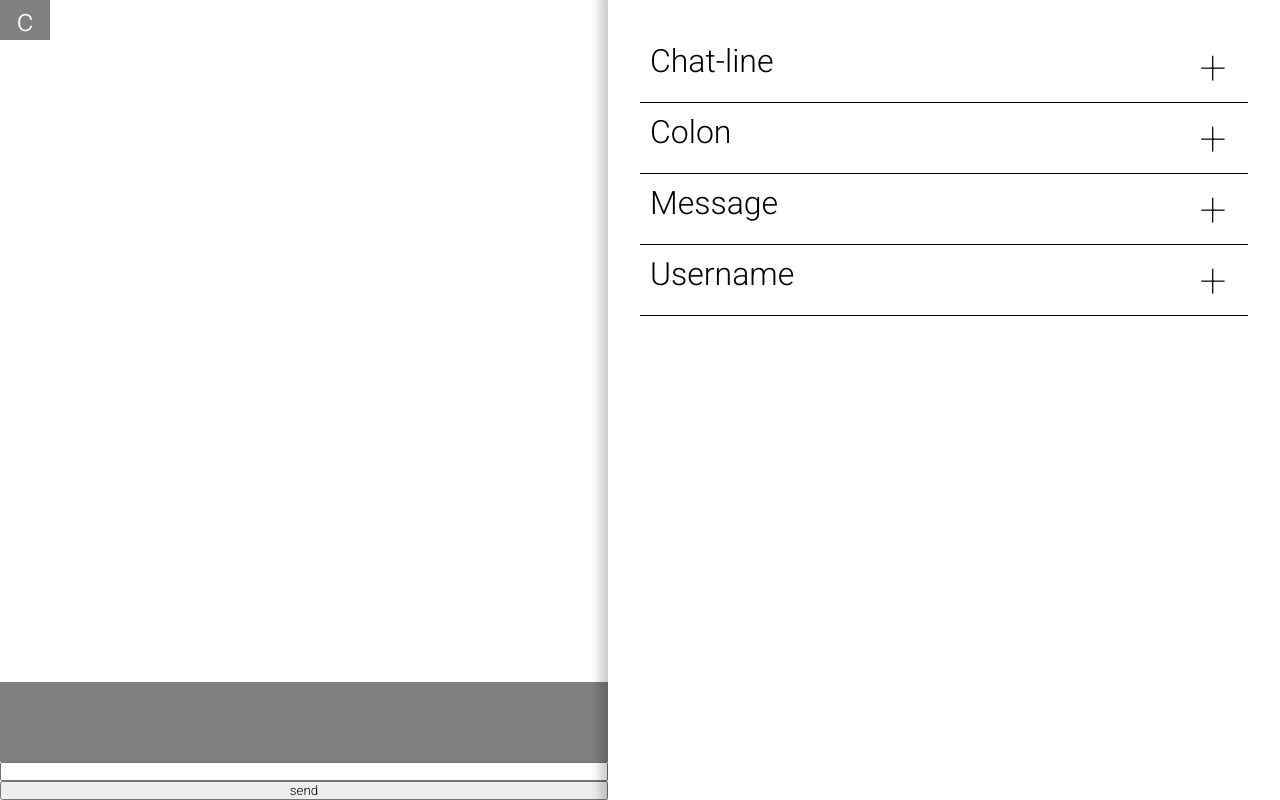
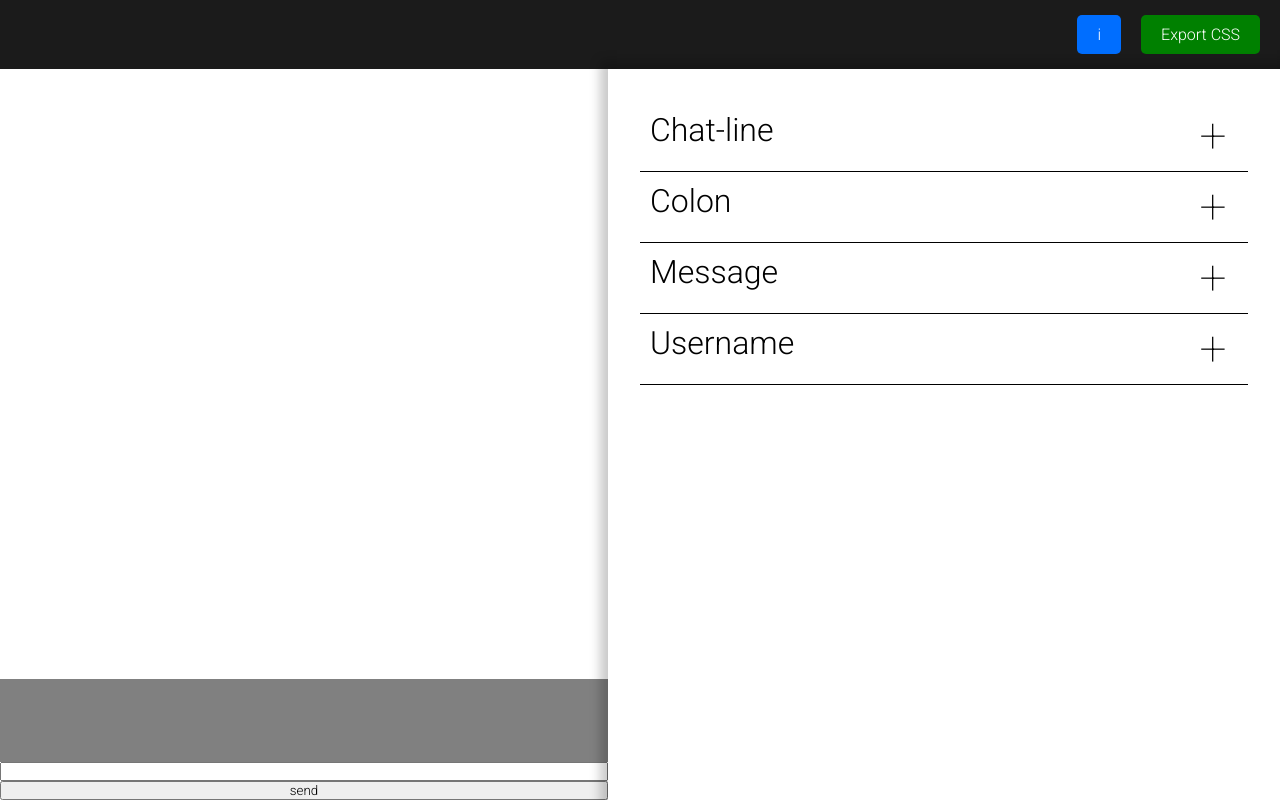
Before and after one commit to BritishBrock/ChatCustomizer, an Angular app: page / in a window 1280 px wide. Built offline with nearby package versions, Linux system fonts and the light colour scheme.

Commit message:
Added info button Added copy css button Added method to generate css styles and copy them to the clipboard

```diff
--- a/angular.json
+++ b/angular.json
@@ -7,7 +7,8 @@
       "projectType": "application",
       "schematics": {
         "@schematics/angular:component": {
-          "style": "scss"
+          "style": "scss",
+          "standalone": false
         }
       },
       "root": "",
--- a/src/app/app.component.html
+++ b/src/app/app.component.html
@@ -8,10 +8,20 @@
 </head>
 
 <body>
+  <div class="app">
+
+    <div class="nav">
+      <div class="info" (click)="info = !info">
+        i
+      </div>
+      <div class="export" (click)="exportCSS()">
+        Export CSS
+      </div>
+    </div>
+
   <div class="chatCustomizer">
+    <div class="chat">
 
-    <div class="chat">
-      <div class="night">c</div>
       <div id="overlay" class="overlay" ng-style="::editor.overlayStyle"
         style="transform: scale(1);     width: 100%;
       height: 100%;"><!----><div id="widget-1"
@@ -71,6 +81,11 @@
 
   </div>
 
+  @if(info){
+    <app-info (infoOut)="closeInfo()"></app-info>
+  }
+
+</div>
 
 
 </body>
--- a/src/app/app.component.scss
+++ b/src/app/app.component.scss
@@ -1,3 +1,44 @@
+
+.app{
+  display: flex;
+  flex-direction: column;
+  width: 100%;
+  overflow: hidden;
+  height: 100%;
+  .nav{
+    height: 75px;
+    background-color: rgb(27, 27, 27);
+    display: flex;
+    align-items: center;
+    justify-content: flex-end;
+    .export{
+      color: white;
+      background-color: green;
+      padding: 10px 20px;
+      border-radius: 5px;
+      justify-self: end;
+      justify-content: center;
+      align-items: center;
+      display: flex;
+
+      margin-right: 20px ;
+      cursor: pointer;
+    }
+    .info{
+      color: white;
+      background-color: rgb(0, 110, 255);
+      padding: 10px 20px;
+      border-radius: 5px;
+
+      justify-self: end;
+      justify-content: center;
+      align-items: center;
+      display: flex;
+      margin-right: 20px ;
+      cursor: pointer;
+    }
+  }
+
 
 .chatCustomizer{
     width: 100%;
@@ -7,6 +48,8 @@
     flex-wrap: wrap;
     .config{
         flex: 1;
+        height: 100%;
+        overflow-y: auto;
         min-width: 500px;
         display: flex;
         flex-direction: column;
@@ -36,3 +79,4 @@
         }
     }
 }
+}
--- a/src/app/app.component.ts
+++ b/src/app/app.component.ts
@@ -16,11 +16,11 @@ export class AppComponent {
 
   message:string = "";
   messages:String[] = [];
-
-
+  info:boolean = false;
+  style?:any;
   ngOnInit(): void {
     this.styleService.stylesListener.subscribe(style=>{
-
+      this.style = style;
 
       Object.entries(style).every(([key1 , value1])=>{
           Object.entries(value1).every(([key2 , value2])=>{
@@ -42,6 +42,18 @@ export class AppComponent {
     this.message = "";
 
   }
+  closeInfo(){
+    this.info = false;
+  }
+
+  exportCSS(){
+    let string = "";
+    Object.entries(this.style).every(([key1 , value1])=>{
+      string += "."+key1 +JSON.stringify(value1) + " "
+      return true;
+    })
+    navigator.clipboard.writeText(string);
+  }
 
 
 }
--- a/src/app/app.module.ts
+++ b/src/app/app.module.ts
@@ -5,12 +5,13 @@ import { BrowserModule } from '@angular/platform-browser';
 import { FormsModule, NgModel, ReactiveFormsModule } from '@angular/forms';
 import { MessageComponent } from "./message/message.component";
 import { StyleSectionComponent } from './style-section/style-section.component';
+import { InfoComponent } from './info/info.component';
 
 
 
 @NgModule({
   declarations: [AppComponent,MessageComponent,
-    StyleSectionComponent],
+    StyleSectionComponent,InfoComponent],
   exports: [],
   imports: [
     BrowserModule,
--- /dev/null
+++ b/src/app/info/info.component.html
@@ -0,0 +1,29 @@
+<div class="infopanel" id="infopanel">
+  <div class="infoClose" (click)="out()">Close</div>
+  <div class="cards">
+    <div class="card">
+        <div class="image">
+
+        </div>
+        <div class="text">
+
+        </div>
+    </div>
+    <div class="card">
+      <div class="image">
+
+      </div>
+      <div class="text">
+
+      </div>
+  </div>
+  <div class="card">
+    <div class="image">
+
+    </div>
+    <div class="text">
+
+    </div>
+</div>
+  </div>
+</div>
--- /dev/null
+++ b/src/app/info/info.component.scss
@@ -0,0 +1,77 @@
+.infopanel{
+  width: 100%;
+  height: 100%;
+  position: fixed;
+  display: flex;
+  left: 0;
+  top:0;
+  justify-content: center;
+  align-items: center;
+  z-index: 999;
+  background-color: rgba(128, 128, 128, 0.555);
+  animation: example 1s;
+
+  .infoClose{
+    position: absolute;
+    left: 10px;
+    top: 10px;
+    background-color: red;
+    color: white;
+
+    padding: 10px 20px;
+    border-radius: 5px;
+
+    justify-self: end;
+    justify-content: center;
+    align-items: center;
+    display: flex;
+    margin-right: 20px ;
+    cursor: pointer;
+  }
+  .cards{
+    width: 100%;
+    height: 100%;
+    display: flex;
+    justify-content: space-around;
+    align-items: center;
+
+    .card{
+      width: 500px;
+      height: 700px;
+      background-color: blue;
+    display: flex;
+    flex-direction: column;
+      .image{
+        width: 500px;
+        height: 500px;
+        background-color: red;
+      }
+      .text{
+
+      }
+    }
+  }
+}
+
+.infopanel2{
+  width: 100%;
+  height: 100%;
+  position: fixed;
+  display: flex;
+  left: 0;
+  top:0;
+  z-index: 999;
+  background-color: rgba(128, 128, 128, 0.555);
+  animation: example2 1s;
+}
+
+
+@keyframes example {
+  from {transform: translateY(100%);}
+  to {transform: translateY(0%);}
+}
+
+@keyframes example2 {
+  from {transform: translateY(0%);}
+  to {transform: translateY(100%);}
+}
--- /dev/null
+++ b/src/app/info/info.component.ts
@@ -0,0 +1,21 @@
+import { Component, EventEmitter, Input, Output } from '@angular/core';
+
+@Component({
+  selector: 'app-info',
+  standalone:false,
+  templateUrl: './info.component.html',
+  styleUrl: './info.component.scss'
+})
+export class InfoComponent {
+  @Output() infoOut:EventEmitter<boolean> = new EventEmitter<boolean>();
+
+
+
+  out(){
+    document.getElementById("infopanel")?.addEventListener("animationend",()=>{
+      document.getElementById("infopanel")?.classList.remove("infopanel2");
+      this.infoOut.emit(false);
+    })
+    document.getElementById("infopanel")?.classList.add("infopanel2");
+  }
+}
```
